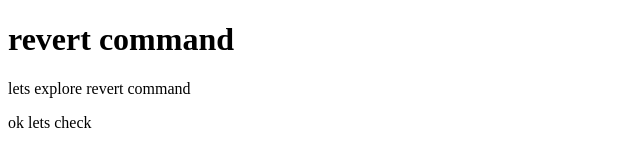
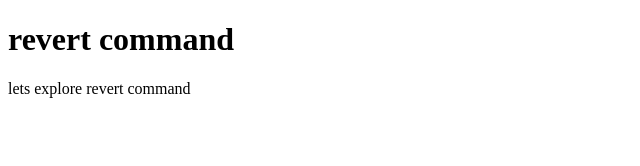
Before and after one commit to ifrabanaras/gitcommandrevert, a plain HTML site: page index.html in a window 1280 px wide. Shown: the full height of the page, 0-640 px from the left. Drawn offline with Linux system fonts and the light colour scheme.

Commit message:
Revert "second"
This reverts commit 1531eadfc16ec2f69452f4ce7fc366a373e78036.

```diff
--- a/index.html
+++ b/index.html
@@ -8,7 +8,5 @@
 <body>
     <h1>revert command</h1>
     <p>lets explore revert command</p>
-    <p>ok lets check</p>
-
 </body>
 </html>
```
